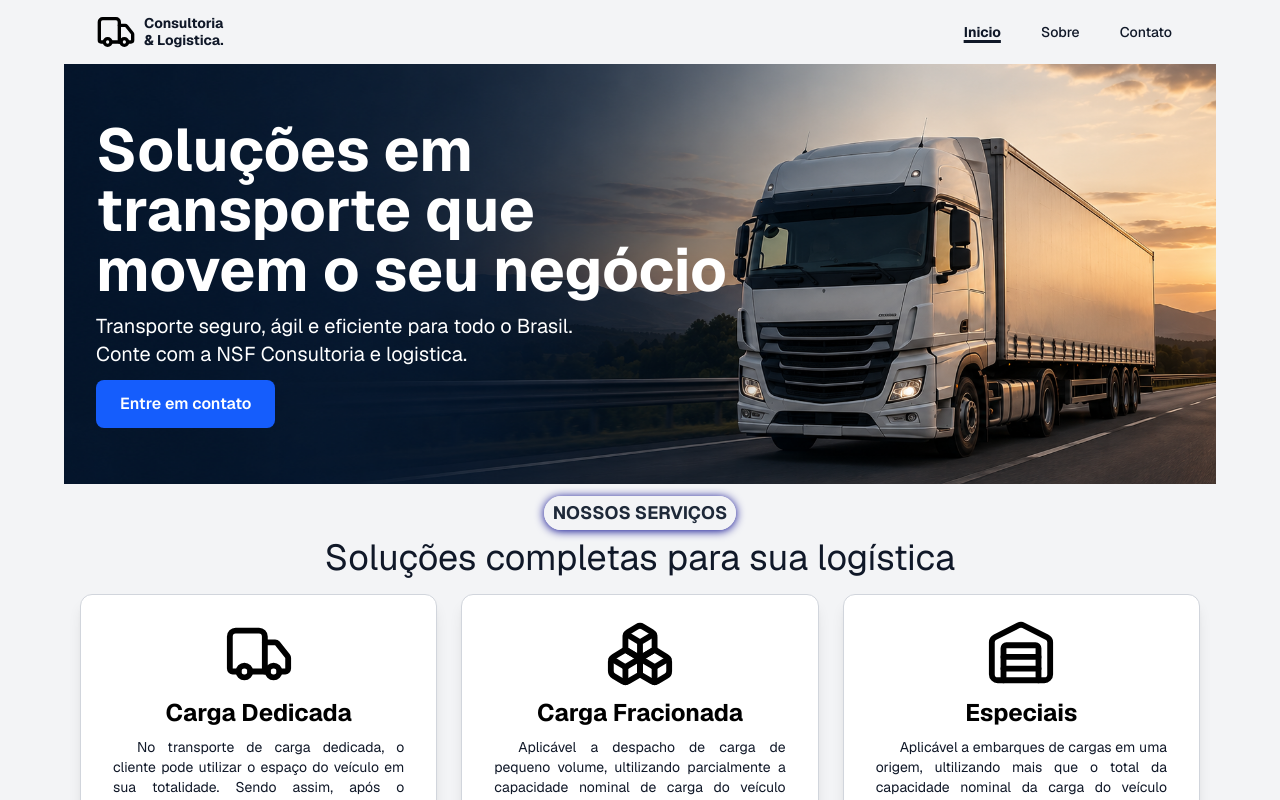
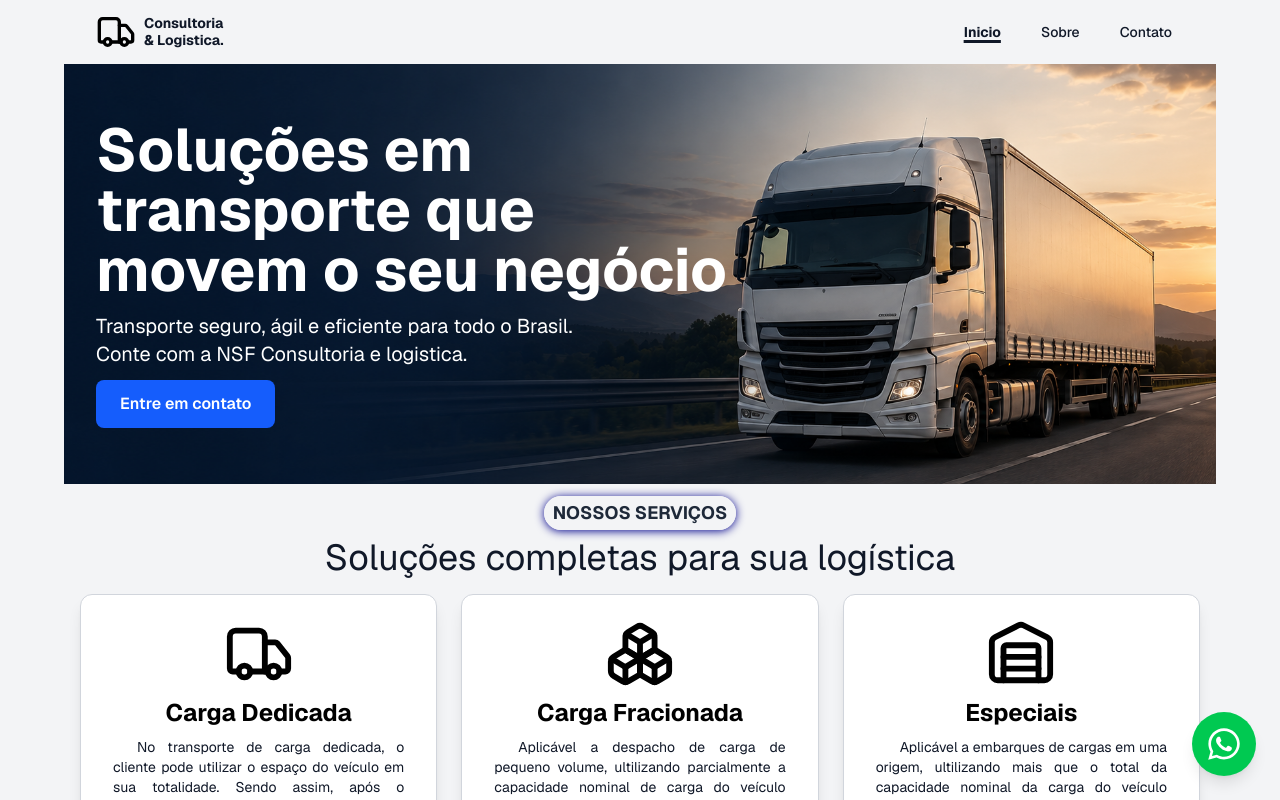
Before and after one commit to transportadoramsf-oss/site, a Next.js app: page / in a window 1280 px wide. Shown: the top 800 px of the page. Built offline with nearby package versions, Linux system fonts and the light colour scheme.

Commit message:
fetch: botao whatsapp

```diff
--- a/src/app/layout.tsx
+++ b/src/app/layout.tsx
@@ -3,6 +3,7 @@ import { Geist, Geist_Mono } from "next/font/google";
 import "./globals.css";
 import NavBar from "@/componentes/NavBar";
 import { Footer } from "@/componentes/Footer";
+import BotaoWhatsapp from "@/componentes/BotaoWhatsapp";
 
 const geistSans = Geist({
   variable: "--font-geist-sans",
@@ -33,6 +34,7 @@ export default function RootLayout({
         <NavBar/>
         {children}
         <Footer/>
+        <BotaoWhatsapp/>
       </body>
     </html>
   );
--- /dev/null
+++ b/src/componentes/BotaoWhatsapp.tsx
@@ -0,0 +1,14 @@
+import Link from "next/link";
+import { FaWhatsapp } from "react-icons/fa";
+
+export default function BotaoWhatsapp() {
+  return (
+    <Link
+      href={`https://wa.me/55${process.env.NEXT_PUBLIC_TELEFONE}`}
+      target="_blank"
+      rel="noopener noreferrer"
+      className= "fixed bottom-6 right-6 z-50 flex items-center justify-center w-16 h-16 rounded-full bg-green-500 text-white shadow-lg transition duration-300 hover:bg-green-600 hover:-translate-y-1">
+      <FaWhatsapp size={36} />
+    </Link>
+  );
+}
```
